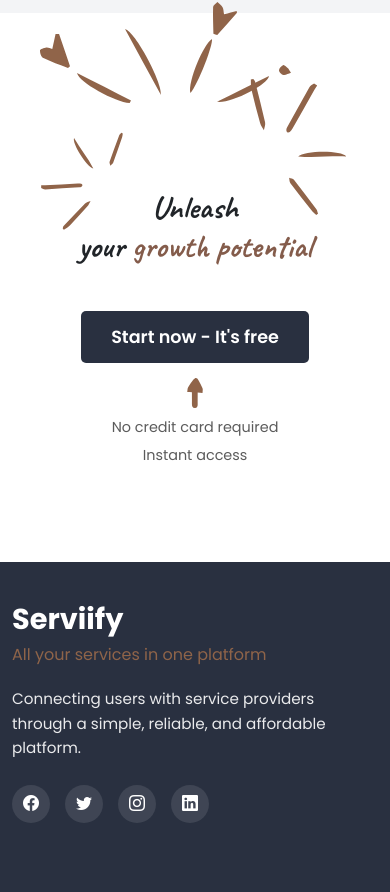
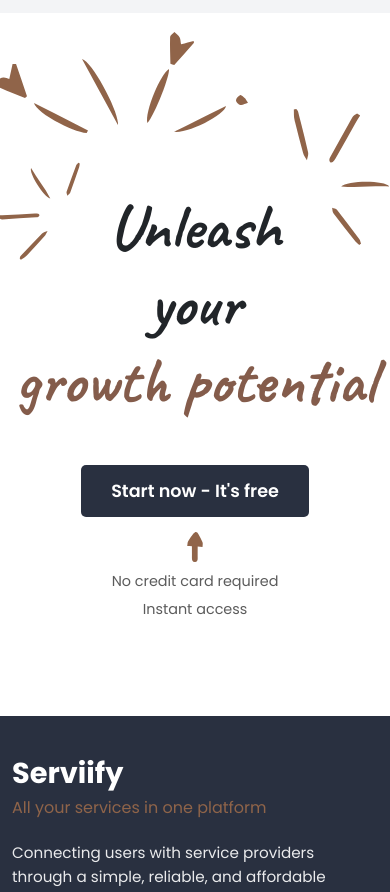
Before and after one commit to Mkayzw/serviify-website, a React (Vite) app: page / in a window 390 px wide. Shown: the part 2927-3819 px from the top of the page. Built offline with nearby package versions, Linux system fonts and the light colour scheme.

Commit message:
update phone

```diff
--- a/src/styles/CallToAction.css
+++ b/src/styles/CallToAction.css
@@ -132,7 +132,7 @@
   }
 
   .cta-title {
-    font-size: 2.5rem;
+    font-size: 5.5rem;
   }
 
   .cta-button {
@@ -142,6 +142,6 @@
 
 @media (max-width: 576px) {
   .cta-title {
-    font-size: 2rem;
+    font-size: 4rem;
   }
 }
```
